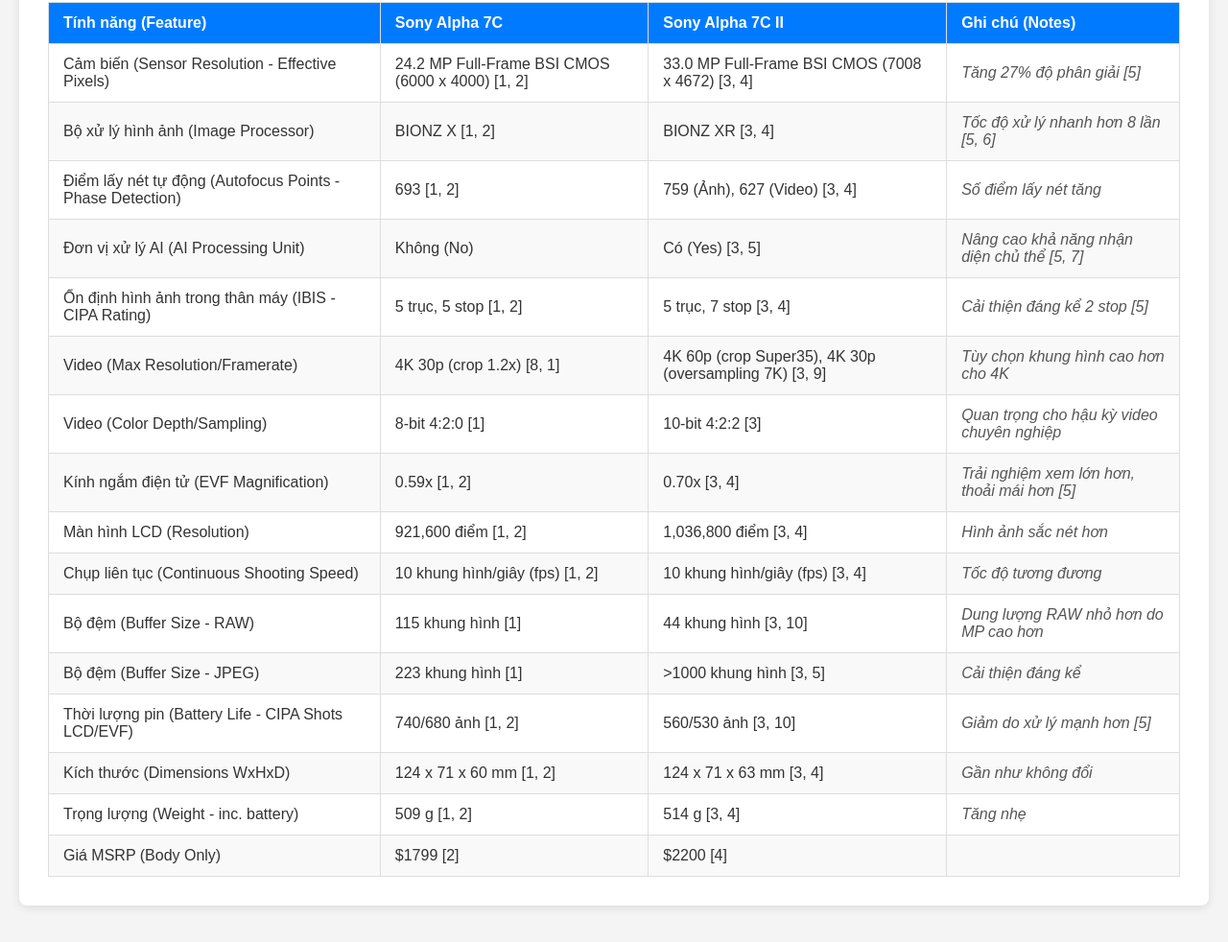
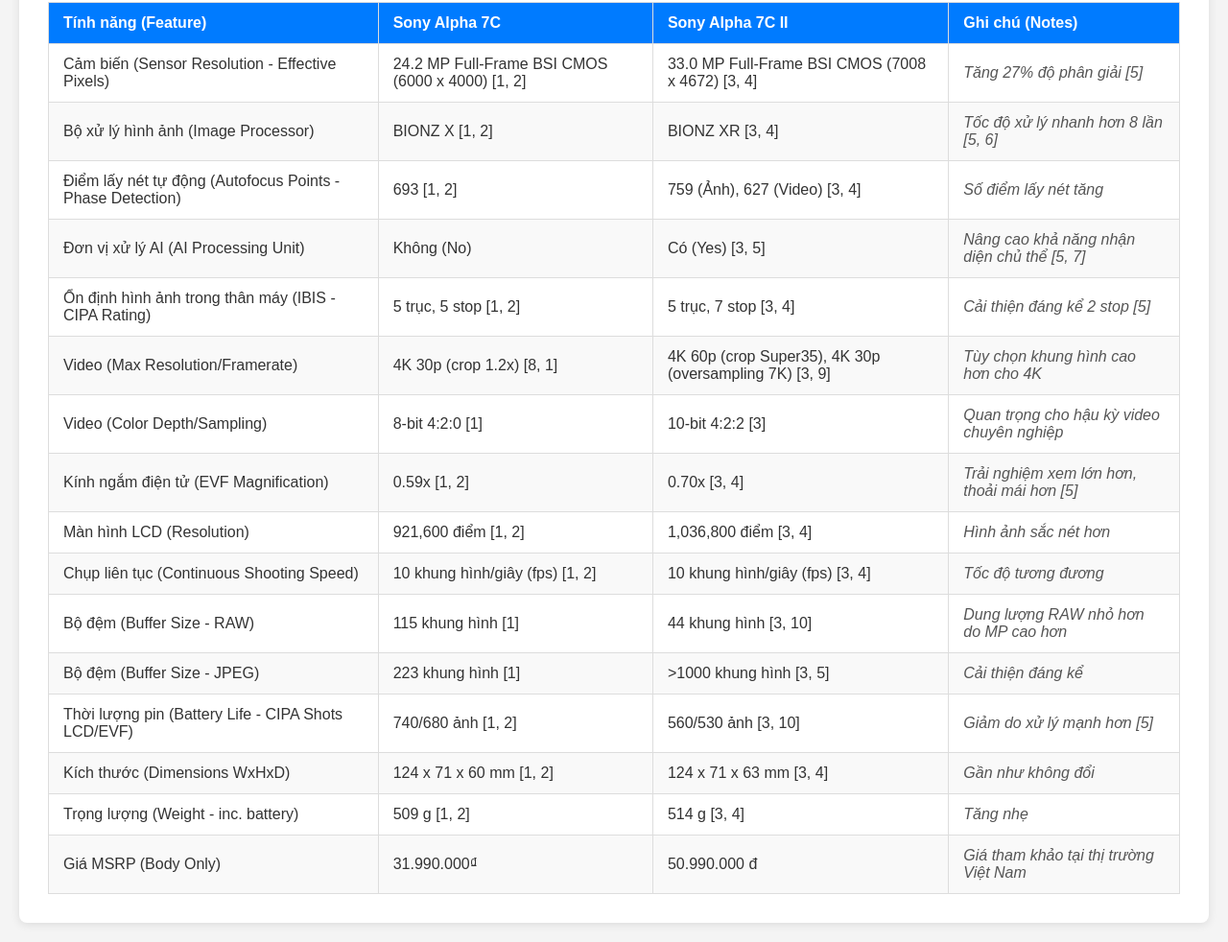
Before and after one commit to thaikpham/7cvs7cmark2, a plain HTML site: page index.html in a window 1280 px wide. Shown: the part 136-1118 px from the top of the page at 96% size. Drawn offline with Linux system fonts and the light colour scheme.

Commit message:
Update index.html

```diff
--- a/index.html
+++ b/index.html
@@ -12,7 +12,7 @@
             background-color: #f4f4f4;
             color: #333;
         }
-       .container {
+     .container {
             max-width: 1200px; /* Tối ưu cho màn hình rộng (tỷ lệ 16:9) */
             margin: 0 auto;
             background-color: #fff;
@@ -46,7 +46,7 @@
         tr:hover {
             background-color: #f1f1f1;
         }
-       .notes-column {
+     .notes-column {
             font-style: italic;
             color: #555;
         }
@@ -194,9 +194,9 @@
                 </tr>
                 <tr>
                     <td>Giá MSRP (Body Only)</td>
-                    <td>$1799 [2]</td>
-                    <td>$2200 [4]</td>
-                    <td class="notes-column"></td>
+                    <td>31.990.000₫</td>
+                    <td>50.990.000 đ</td>
+                    <td class="notes-column">Giá tham khảo tại thị trường Việt Nam</td>
                 </tr>
             </tbody>
         </table>
```
